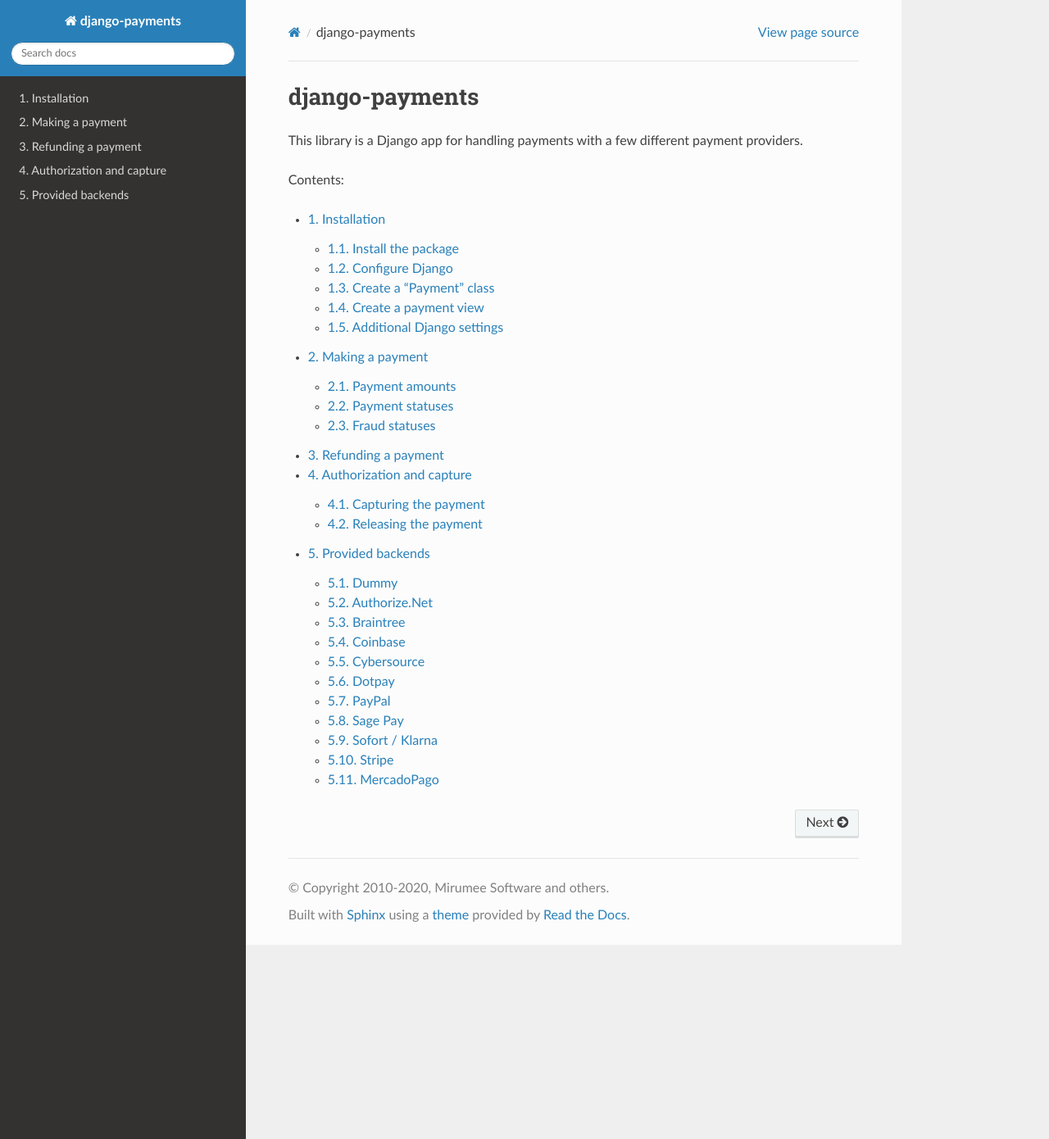
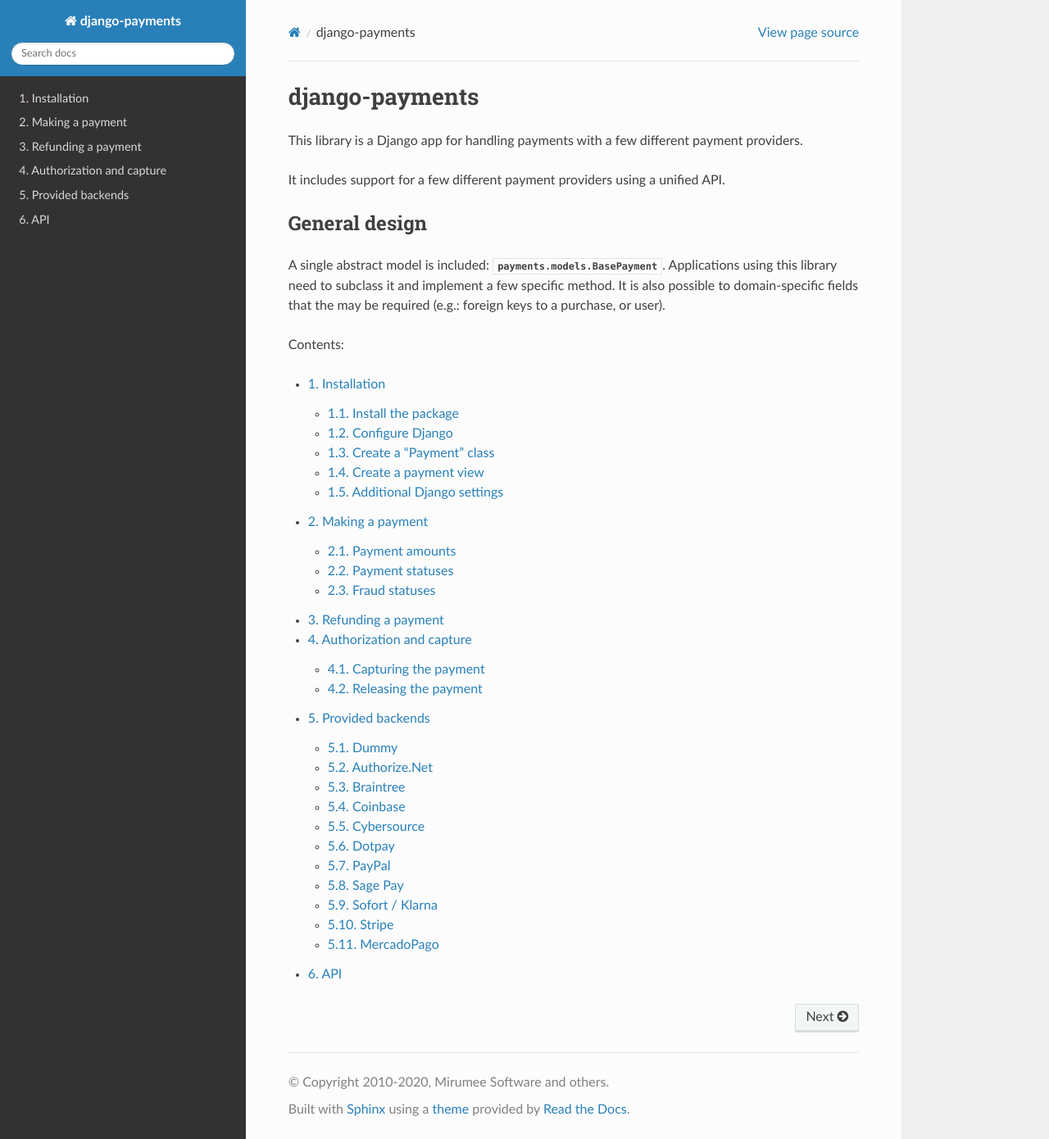
Before and after one commit to jazzband/django-payments, a Sphinx documentation site: the page built from docs/index.rst, in a window 1280 px wide and 1390 px high. Shown: the whole window at 82% size. Built offline with Sphinx 7.4.7 and the Read the Docs theme 2.0.0, drawn with Linux system fonts in a browser that asks for light colours; the version number could not be read and is left out.

Commit message:
Improve documentation on Payment fields

```diff
--- a/docs/index.rst
+++ b/docs/index.rst
@@ -3,6 +3,16 @@
 
 This library is a Django app for handling payments with a few different payment
 providers.
+
+It includes support for a few different payment providers using a unified API.
+
+General design
+--------------
+
+A single abstract model is included: :class:`payments.models.BasePayment`.
+Applications using this library need to subclass it and implement a few specific
+method. It is also possible to domain-specific fields that the may be required
+(e.g.: foreign keys to a purchase, or user).
 
 Contents:
 
@@ -15,3 +25,4 @@
    refund.rst
    preauth.rst
    modules.rst
+   api.rst
```
Also changed, not shown: docs/api.rst (added, +8 -0 lines), 1 other file.
